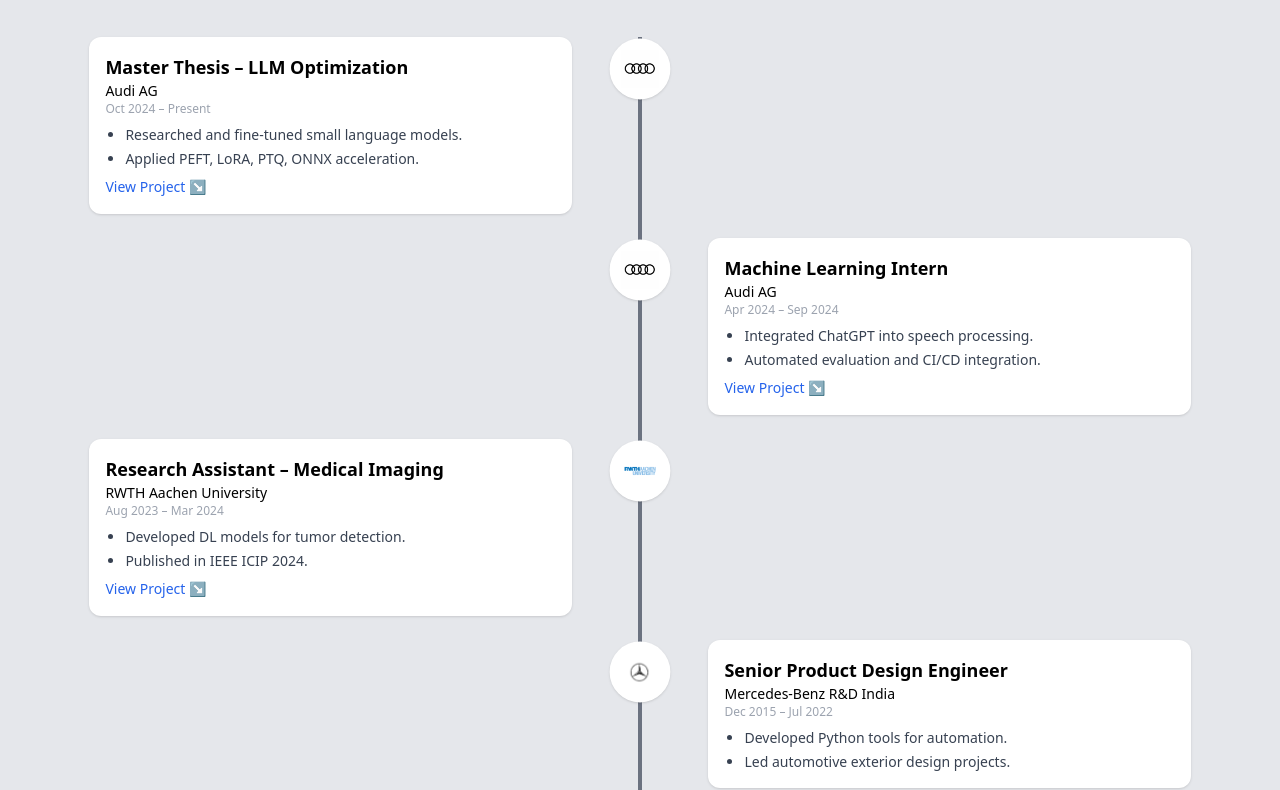
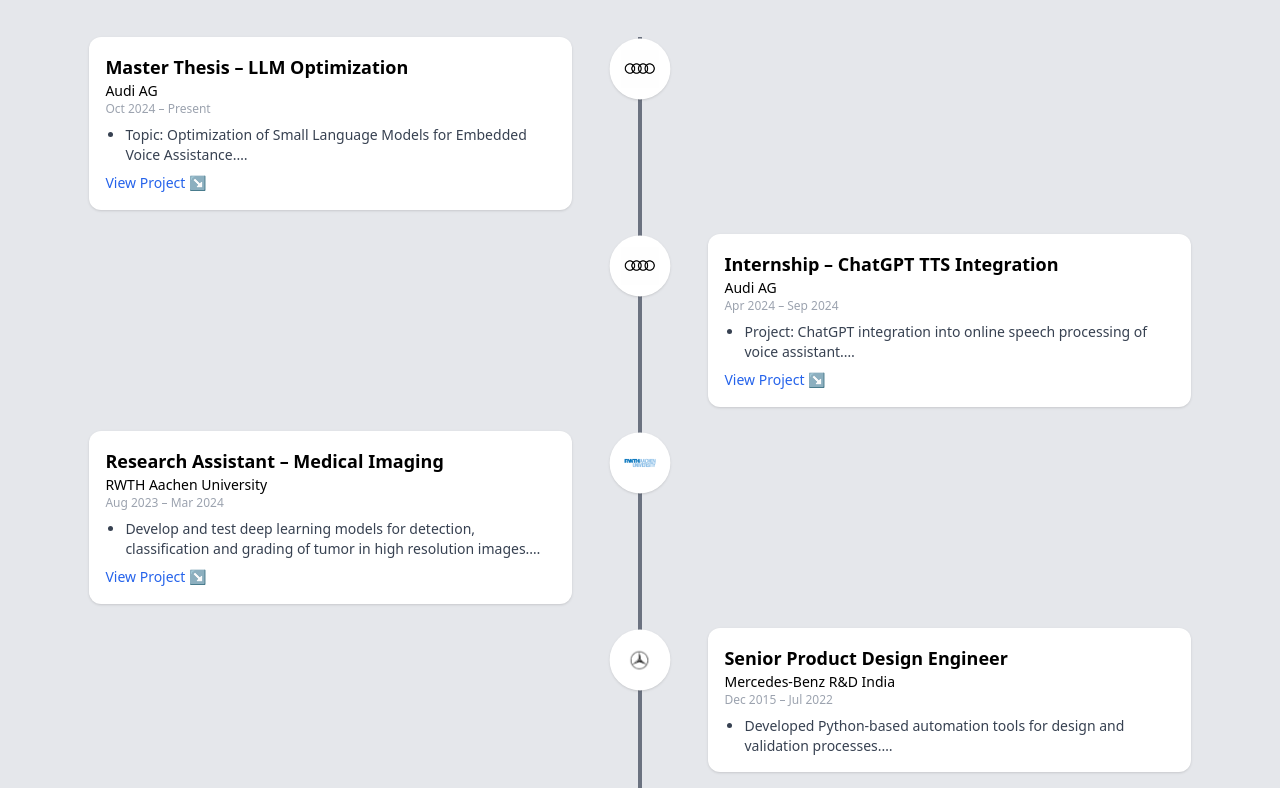
Before and after one commit to RoboMaroof/maroof-portfolio, a Next.js app: page / in a window 1280 px wide. Shown: the part 930-1720 px from the top of the page. Built offline with nearby package versions, Linux system fonts and the light colour scheme.

Commit message:
Experience section expansion

```diff
--- a/app/components/ExperienceSection.js
+++ b/app/components/ExperienceSection.js
@@ -2,6 +2,7 @@
 import { useState } from 'react'
 import { motion } from 'framer-motion'
 import { ArrowLeft, ArrowRight } from 'lucide-react'
+import clsx from 'clsx'
 
 const ExperienceCard = ({ title, company, date, points, projectId, logo }) => (
   <motion.div
@@ -44,7 +45,10 @@
   </motion.div>
 )
 
-const TimelineItem = ({ title, company, date, points, projectId, logo, isLeft }) => (
+const TimelineItem = ({ title, company, date, points, projectId, logo, isLeft, index }) => {
+  const isLast = index === 3
+
+  return (
     <div className="relative w-full grid grid-cols-9 items-start gap-2 mb-4 transition-all z-10 group">
       <div className={`col-span-4 ${isLeft ? '' : 'hidden md:block'}`}>
         {isLeft && (
@@ -53,19 +57,30 @@
             whileInView={{ opacity: 1, y: 0 }}
             transition={{ duration: 0.4 }}
             viewport={{ once: true }}
-          className="bg-white rounded-xl shadow p-4 w-full ml-auto max-w-[95%]
-                    transform transition-all duration-300 scale-95 opacity-60
-                    group-hover:scale-105 group-hover:opacity-100 group-hover:z-20
-                    group-hover:shadow-lg group-hover:shadow-gray-400 group-hover:bg-gray-50"
+            className={clsx(
+              "bg-white rounded-xl shadow p-4 w-full ml-auto max-w-[95%]",
+              "transform transition-all duration-300 scale-95 opacity-60 overflow-hidden",
+              "group-hover:scale-105 group-hover:opacity-100 group-hover:z-20",
+              "group-hover:shadow-lg group-hover:shadow-gray-400 group-hover:bg-gray-50",
+              isLast ? "group-hover:-translate-y-8" : "group-hover:translate-y-4"
+            )}
           >
             <h3 className="text-lg font-bold">{title}</h3>
             <p className="text-sm text-black-600">{company}</p>
             <p className="text-xs text-gray-400 mb-2">{date}</p>
-          <ul className="list-disc pl-5 text-sm text-gray-700 space-y-1">
+
+            <ul
+              className={clsx(
+                "list-disc pl-5 text-sm text-gray-700 space-y-1 transition-all duration-300",
+                "overflow-hidden",
+                "line-clamp-2 group-hover:line-clamp-none"
+              )}
+            >
               {points.map((pt, i) => (
                 <li key={i}>{pt}</li>
               ))}
             </ul>
+
             {projectId && (
               <button
                 onClick={() => {
@@ -102,19 +117,30 @@
             whileInView={{ opacity: 1, y: 0 }}
             transition={{ duration: 0.4 }}
             viewport={{ once: true }}
-          className="bg-white rounded-xl shadow p-4 w-full mr-auto max-w-[95%]
-                    transform transition-all duration-300 scale-95 opacity-60
-                    group-hover:scale-105 group-hover:opacity-100 group-hover:z-20
-                    group-hover:shadow-lg group-hover:shadow-gray-400 group-hover:bg-gray-50"
+            className={clsx(
+              "bg-white rounded-xl shadow p-4 w-full mr-auto max-w-[95%]",
+              "transform transition-all duration-300 scale-95 opacity-60 overflow-hidden",
+              "group-hover:scale-105 group-hover:opacity-100 group-hover:z-20",
+              "group-hover:shadow-lg group-hover:shadow-gray-400 group-hover:bg-gray-50",
+              isLast ? "group-hover:-translate-y-8" : "group-hover:translate-y-4"
+            )}
           >
             <h3 className="text-lg font-bold">{title}</h3>
             <p className="text-sm text-black-600">{company}</p>
             <p className="text-xs text-gray-400 mb-2">{date}</p>
-          <ul className="list-disc pl-5 text-sm text-gray-700 space-y-1">
+
+            <ul
+              className={clsx(
+                "list-disc pl-5 text-sm text-gray-700 space-y-1 transition-all duration-300",
+                "overflow-hidden",
+                "line-clamp-2 group-hover:line-clamp-none"
+              )}
+            >
               {points.map((pt, i) => (
                 <li key={i}>{pt}</li>
               ))}
             </ul>
+
             {projectId && (
               <button
                 onClick={() => {
@@ -131,6 +157,7 @@
       </div>
     </div>
   )
+}
 
 export default function ExperienceSection() {
   const experiences = [
@@ -139,19 +166,22 @@
       company: 'Audi AG',
       date: 'Oct 2024 – Present',
       points: [
-        'Researched and fine-tuned small language models.',
-        'Applied PEFT, LoRA, PTQ, ONNX acceleration.',
+        'Topic: Optimization of Small Language Models for Embedded Voice Assistance.',
+        'Research and develop language models tailored for specific use cases, utilizing fine-tuning, model compression and acceleration techniques.',
+        'Built synthetic datasets simulating realistic vehicle assistant queries and tool usage.',
       ],
       projectId: 'llm-optimization',
       logo: 'audi.jpg',
     },
     {
-      title: 'Machine Learning Intern',
+      title: 'Internship – ChatGPT TTS Integration',
       company: 'Audi AG',
       date: 'Apr 2024 – Sep 2024',
       points: [
-        'Integrated ChatGPT into speech processing.',
-        'Automated evaluation and CI/CD integration.',
+        'Project: ChatGPT integration into online speech processing of voice assistant.',
+        'Developed test datasets and evaluated multilingual language models using LLMs for text-matching and language processing tasks.',
+        'Conducted performance testing for scalable backends in automotive speech systems and automated reporting in CI/CD pipelines.',
+        'Contributed to Agile (Scrum) development processes and streamlined data analysis workflows.',
       ],
       projectId: 'chatgpt-tts',
       logo: 'audi.jpg',
@@ -161,7 +191,8 @@
       company: 'RWTH Aachen University',
       date: 'Aug 2023 – Mar 2024',
       points: [
-        'Developed DL models for tumor detection.',
+        'Develop and test deep learning models for detection, classification and grading of tumor in high resolution images.',
+        'Literature and dataset research.',
         'Published in IEEE ICIP 2024.',
       ],
       projectId: 'renal-cancer',
@@ -172,8 +203,8 @@
       company: 'Mercedes-Benz R&D India',
       date: 'Dec 2015 – Jul 2022',
       points: [
-        'Developed Python tools for automation.',
-        'Led automotive exterior design projects.',
+        'Developed Python-based automation tools for design and validation processes.',
+        'Collaborated with cross-functional teams to prototype and design cost effective, manufacturable automotive exterior parts.',
       ],
       logo: 'mercedes.png',
     },
@@ -194,7 +225,7 @@
       <div className="relative max-w-6xl mx-auto hidden md:flex flex-col gap-2">
         <div className="absolute top-0 bottom-0 left-1/2 transform -translate-x-1/2 w-1 bg-gray-500 z-0" />
         {experiences.map((exp, i) => (
-          <TimelineItem key={i} {...exp} isLeft={i % 2 === 0} />
+          <TimelineItem key={i} {...exp} index={i} isLeft={i % 2 === 0} />
         ))}
       </div>
 
--- a/package.json
+++ b/package.json
@@ -8,7 +8,9 @@
     "lint": "next lint"
   },
   "dependencies": {
+    "@tailwindcss/line-clamp": "^0.4.4",
     "autoprefixer": "^10.4.14",
+    "clsx": "^2.1.1",
     "framer-motion": "^11.18.2",
     "lucide-react": "^0.510.0",
     "next": "^14.1.0",
--- a/tailwind.config.js
+++ b/tailwind.config.js
@@ -8,5 +8,5 @@
   theme: {
     extend: {},
   },
-  plugins: [],
+  plugins: [require('@tailwindcss/line-clamp')],
 }
```
Also changed, not shown: 1 other file (tests, documents, lock files or other folders). Lines whose indentation alone changed are shown as unchanged.
